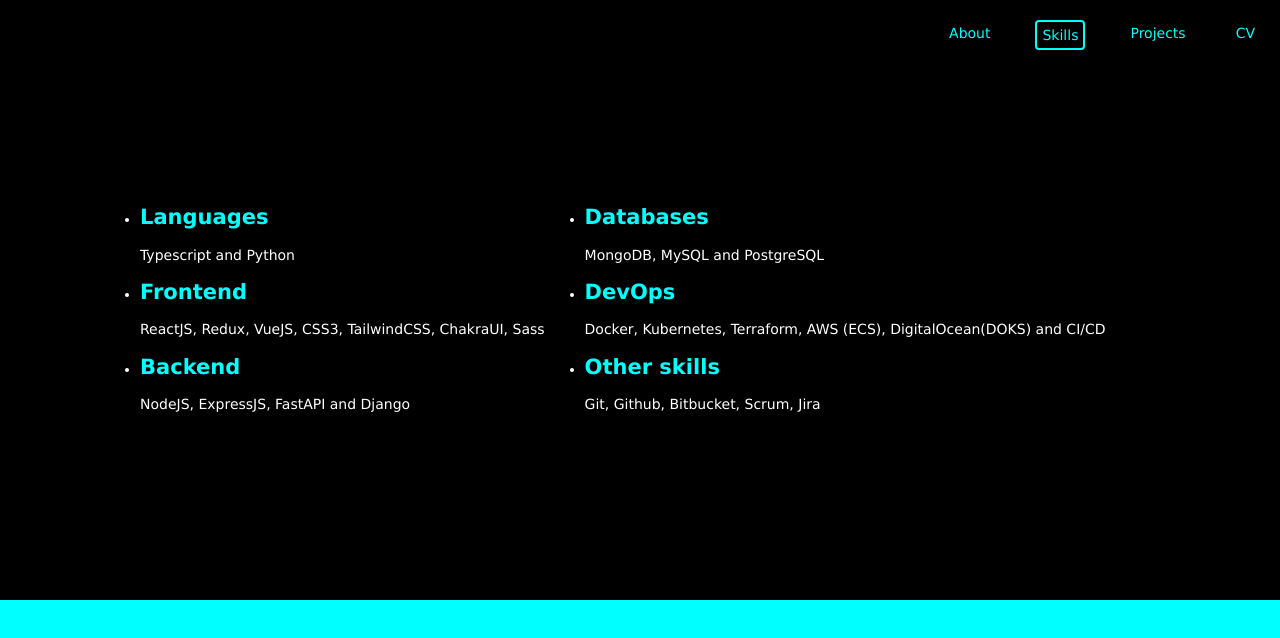
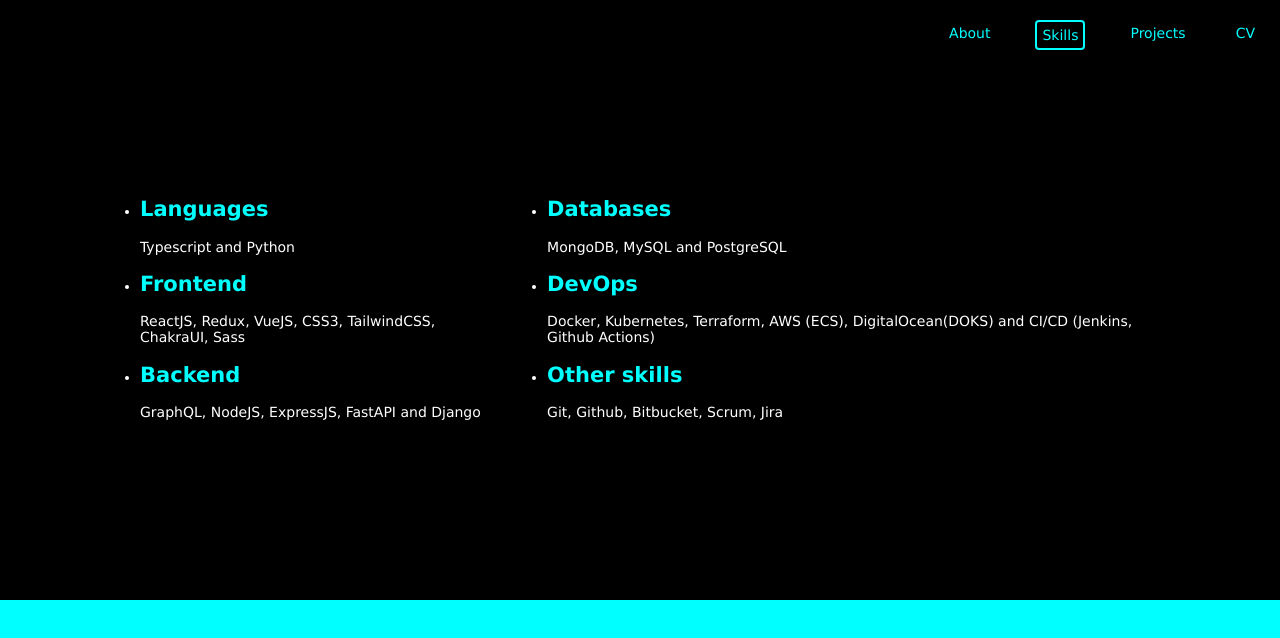
Before and after one commit to anup-an/my-portfolio, a React (Create React App) app: page /technical-skills in a window 1280 px wide. Shown: the top 638 px of the page. Built offline with nearby package versions, Linux system fonts and the light colour scheme.

Commit message:
Update cv

```diff
--- a/src/components/Skills/index.tsx
+++ b/src/components/Skills/index.tsx
@@ -14,7 +14,7 @@
         </li>
         <li>
           <h2 className="highlight-text">Backend</h2>
-          NodeJS, ExpressJS, FastAPI and Django
+          GraphQL, NodeJS, ExpressJS, FastAPI and Django
         </li>
       </ul>
       <ul>
@@ -24,7 +24,7 @@
         </li>
         <li>
           <h2 className="highlight-text">DevOps</h2>
-          Docker, Kubernetes, Terraform, AWS (ECS), DigitalOcean(DOKS) and CI/CD
+          Docker, Kubernetes, Terraform, AWS (ECS), DigitalOcean(DOKS) and CI/CD (Jenkins, Github Actions)
         </li>
         <li>
           <h2 className="highlight-text">Other skills</h2>
```
Also changed, not shown: 1 other file (tests, documents, lock files or other folders).
